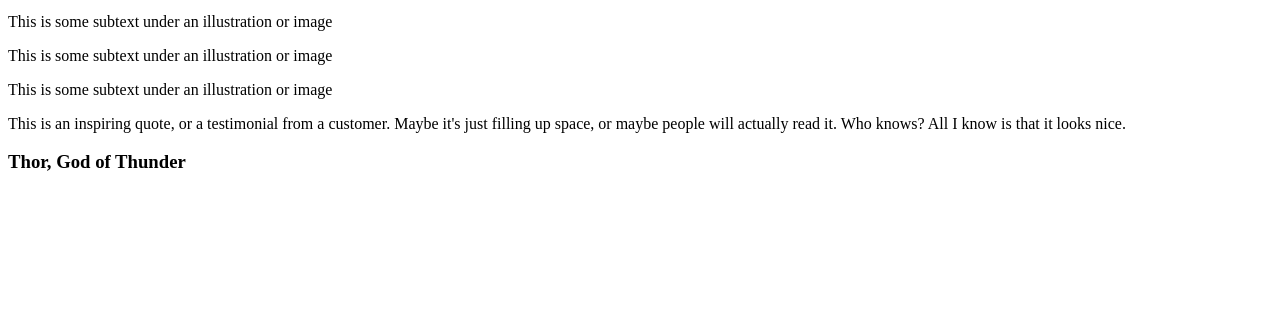
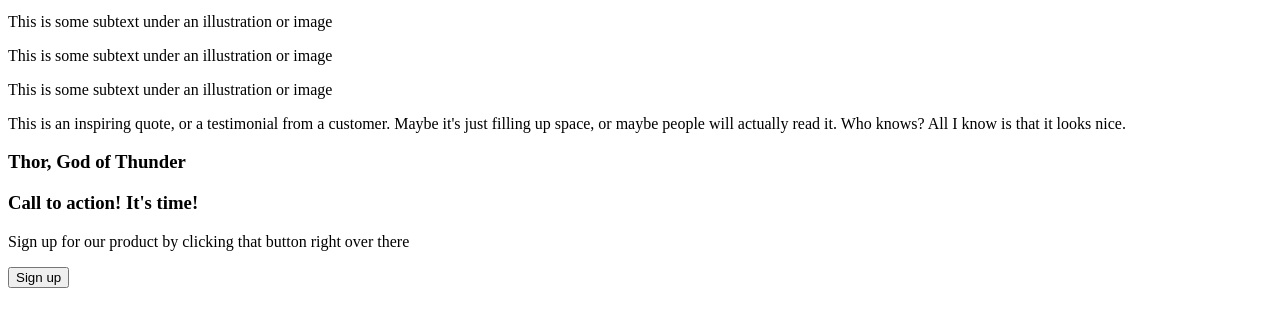
Before and after one commit to avlanaz/landing-page, a plain HTML site: page index.html in a window 1280 px wide. Shown: the part 296-622 px from the top of the page. Drawn offline with Linux system fonts and the light colour scheme.

Commit message:
Added bottom content section

```diff
--- a/index.html
+++ b/index.html
@@ -56,8 +56,18 @@
         <h3 class="quote-source">Thor, God of Thunder</h3>
     </div>
 
-    <div>
 
+
+    <div class="bottom-content">
+        <div class="blue-box">
+            <div>
+                <h3>Call to action! It's time!</h3>
+                <p>Sign up for our product by clicking that button right over there</p>
+            </div>
+            <button>
+                Sign up
+            </button>
+        </div>
     </div>
 
     <footer>
```
